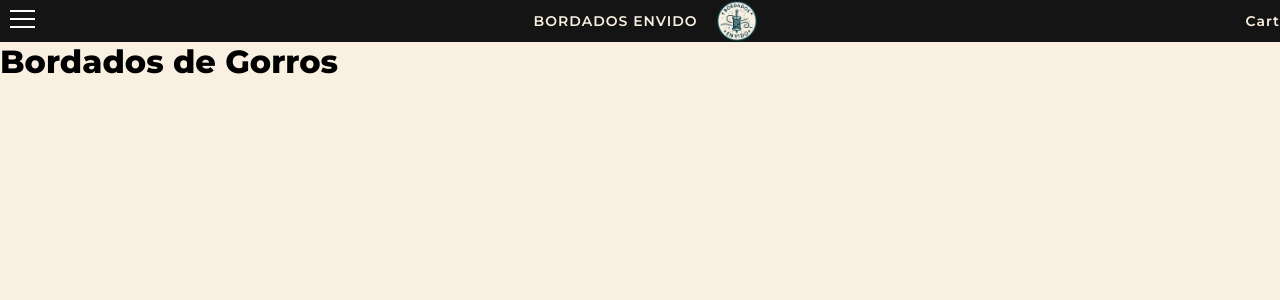
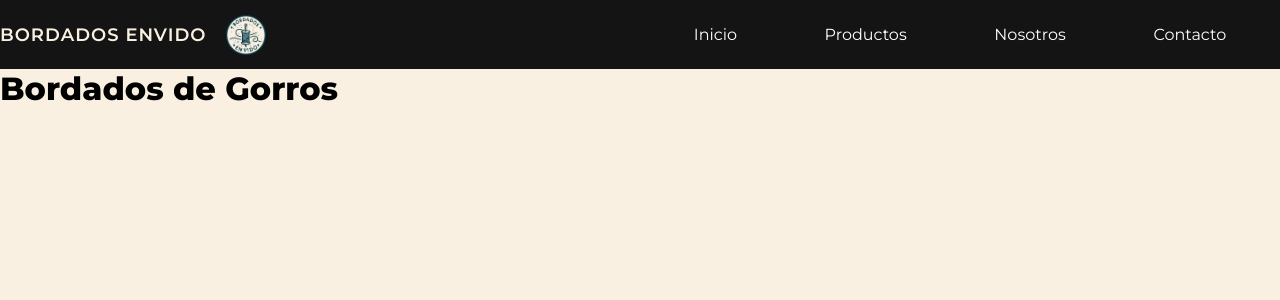
Before and after one commit to Electrocisko/Bordados-Envido, a React (Vite) app in the folder frontend/: page / in a window 1280 px wide. Shown: the top 300 px of the page. Built offline with nearby package versions, Linux system fonts and the light colour scheme.

Commit message:
se aplico estilos css comun en navbar

```diff
--- a/frontend/src/components/navbar/Navbar.jsx
+++ b/frontend/src/components/navbar/Navbar.jsx
@@ -2,7 +2,7 @@ import { useState } from "react";
 import Closed from "../icons/Closed";
 import Hamburguer from "../icons/Hamburguer";
 import Logo from "../icons/Logo";
-import styles from "./navbar.module.scss";
+import "./navbar.css";
 import { Link } from "react-router-dom";
 
 function Navbar() {
@@ -10,19 +10,19 @@ function Navbar() {
 const [showLinks, setShowLinks] = useState(false);
 
   return (
-    <nav className={styles.navbar_container}>
-      <div className={styles.icon_hamburguer} onClick={() => setShowLinks(!showLinks)}  >
+    <nav className="navbar_container">
+      <div className="icon_hamburguer" onClick={() => setShowLinks(!showLinks)}  >
         <Hamburguer color="white" width="25" height="18"  />
       </div>
 
-      <div className={styles.logo_container}>
+      <div className="logo_container">
         <p>BORDADOS ENVIDO</p>
         <Logo height={"40px"} />
       </div>
-      <p >Cart</p>
-        <div className={showLinks ? `${styles.links_container}`: `${styles.links_container} ${styles.display_hide}`}>
-        <ul>
-          <li onClick={() => setShowLinks(!showLinks)}>
+
+          <div className={showLinks ? "links_container" : "links_container display_hide" }>
+        <ul className="ul-list">
+          <li onClick={() => setShowLinks(!showLinks)} className="close-icon">
             <Closed color="white" width="26" height="26" />
           </li>
 
--- /dev/null
+++ b/frontend/src/components/navbar/navbar.css
@@ -0,0 +1,81 @@
+.navbar_container {
+    display: flex;
+    justify-content: space-between;
+    align-items: center;
+    background-color: var(--color-Navbar);
+    color: var(--color-Navbar_font);
+    position: relative;
+}
+
+p {
+    letter-spacing: 1px;
+    font-weight: 600;
+    color: var(--color-Rosa);
+    font-size: 14p
+}
+
+.logo_container {
+    display: flex;
+    align-items: center;
+    gap: 20px;
+}
+
+.icon_hamburguer {
+    margin: 10px;
+}
+
+.links_container {
+
+    position: absolute;
+    top: 0px;
+    background-color: var(--color-Navbar);
+    padding: 10px;
+}
+
+li {
+    margin: 15px 0px;
+}
+
+a {
+    color: var(--color-Navbar_font);
+}
+
+.display_hide {
+    display: none;
+}
+
+@media (min-width: 600px) {
+
+    .navbar_container {
+        display: flex;
+        justify-content: space-between;
+        align-items: center;
+        background-color: var(--color-Navbar);
+        color: var(--color-Navbar_font);
+        position: relative;
+    }
+
+    .icon_hamburguer {
+      display: none;
+    }
+
+    .display_hide {
+        display: block;
+    }
+
+    .links_container {
+        position: static;
+        width: 50%;
+    }
+
+    .ul-list{
+        display: flex;
+        justify-content: space-around;
+    }
+
+    .close-icon{
+        display: none;
+    }
+
+
+}
--- a/frontend/src/components/navbar/navbar.module.scss
+++ /dev/null
@@ -1,46 +0,0 @@
-.navbar_container {
-    display: flex;
-    justify-content: space-between;
-    align-items: center;
-    background-color: var(--color-Navbar);
-    color: var(--color-Navbar_font);
-    position: relative; //***
-
-    p {
-        letter-spacing: 1px;
-        font-weight: 600;
-        color: var(--color-Rosa);
-        font-size: 14px;
-    }
-
-    .logo_container {
-        display: flex;
-        align-items: center;
-        gap: 20px;
-    }
-
-    .icon_hamburguer{
-      margin: 10px;
-    }
-}
-
-.links_container {
-    //display: none;
-    position: absolute;
-    top: 0px;
-    background-color: var(--color-Navbar);
-    padding: 10px;
-
-    li {
-        margin: 15px 0px;
-    }
-
-    a {
-        color: var(--color-Navbar_font);
-    }
-}
-
-
-.display_hide{
- display: none;
-}
```
